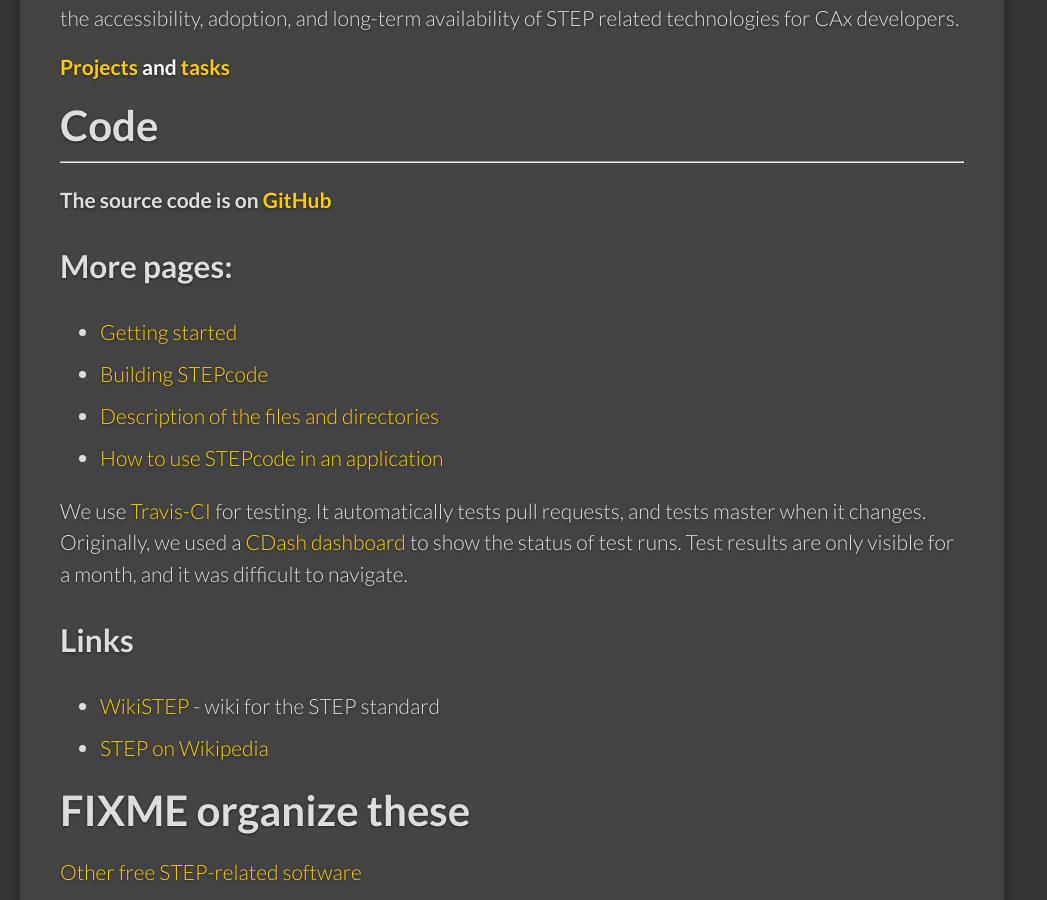
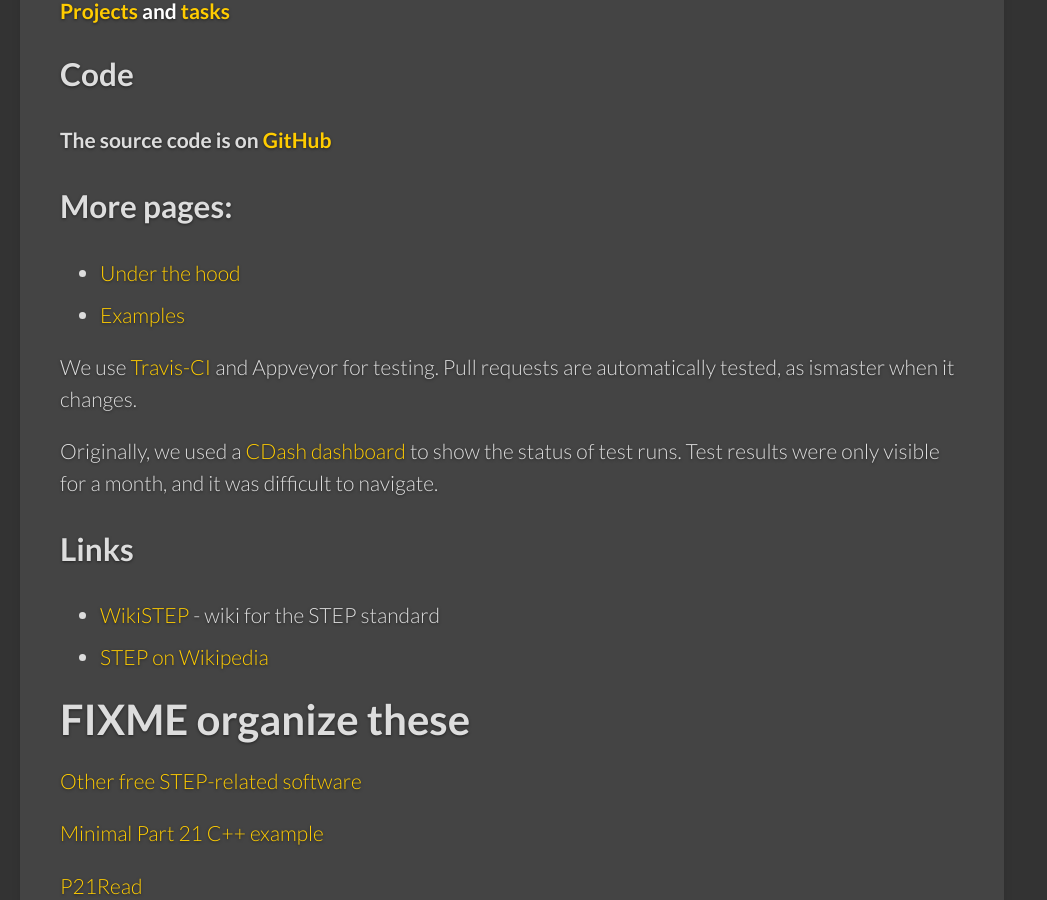
Before and after one commit to stepcode/stepcode.github.io, a Jekyll site: the page built from _docs/STEPcode.md, in a window 1280 px wide and 900 px high, scrolled down 1772 px. Shown: the whole window, without its empty margins (0-1047 px from the left). Built offline with Jekyll 4.4.1, drawn with Linux system fonts in a browser that asks for light colours; some of the changed text lies outside the part shown.

Commit message:
more cleanup

```diff
--- a/_docs/STEPcode.md
+++ b/_docs/STEPcode.md
@@ -19,17 +19,14 @@
 
 The [BSD license](http://github.com/stepcode/stepcode/blob/master/COPYING) allows commercial use. In addition, STEPcode is used in other open source projects such as [BRL-CAD](http://www.brl-cad.org) and [SCView](http://github.com/LaurentBauer/SCView).
 
-STEPcode traces its roots to the NIST STEP Class Library (SCL) which was developed between ~1987 and 1998.
-
-See also: [History](History.html), [List of external resources](List_of_external_resources.html), [List of OSS or free STEP programs](List_of_OSS_or_free_STEP_programs.html)
+STEPcode traces its roots to the NIST STEP Class Library (SCL) which was developed between ~1987 and 1998. For more details: [History](History.html)
 
 ### Quick Start
 
 -   See the [basic usage](/docs/usage/) page
 
 
-STEP & Other Standards
-----------------------
+## STEP & Other Standards
 
 STEP can be used for neutral file exchange or as a basis for data sharing or archiving in areas such as drafting, mechanical and assembly design, electromechanical design, machine tool control, PLCS (product lifecycle support), systems engineering, computational fluid dynamics and finite element analysis. Parts of the STEP specification are reused in other standards, so STEPcode use is not limited to ISO 10303.
 
@@ -46,30 +43,28 @@
 
 Some schemas are [included](/docs/included_schemas/) with STEPcode, but those are not the only ones that it will work with.
 
-# Community
----------
+## Community
+
 
 The [scl-dev mailing list](http://groups.google.com/forum/?fromgroups#!forum/scl-dev) is hosted on google groups. In spite of the name, this is for both users and developers. The STEPcode project has evolved into a diverse open source community helping improve the accessibility, adoption, and long-term availability of STEP related technologies for CAx developers.
 
 #### [Projects](List_of_projects.html) and [tasks](List_of_tasks.html)
 
-# Code
---------
+## Code
 
 **The source code is on [GitHub](http://github.com/stepcode/stepcode)**
 
 More pages:
 ----
 
--   [Getting started](Getting_started.html)
--   [Building STEPcode](Building_STEPcode.html)
--   [Description of the files and directories](Files_and_directories.html)
--   [How to use STEPcode in an application](How_to_use_STEPcode_in_an_application.html)
+-   [Under the hood](/docs/files_dirs/)
+-   [Examples](/docs/examples/)
 
-We use [Travis-CI](https://travis-ci.org/stepcode/stepcode) for testing. It automatically tests pull requests, and tests master when it changes. Originally, we used a [CDash dashboard](http://my.cdash.org/index.php?project=StepClassLibrary) to show the status of test runs. Test results are only visible for a month, and it was difficult to navigate.
+We use [Travis-CI](https://travis-ci.org/stepcode/stepcode) and Appveyor for testing. Pull requests are automatically tested, as ismaster when it changes.
 
-Links
------
+Originally, we used a [CDash dashboard](http://my.cdash.org/index.php?project=StepClassLibrary) to show the status of test runs. Test results were only visible for a month, and it was difficult to navigate.
+
+## Links
 
 -   [WikiSTEP](http://wikistep.org/) - wiki for the STEP standard
 -   [STEP on Wikipedia](http://en.wikipedia.org/w/index.php?title=ISO_10303)
```
